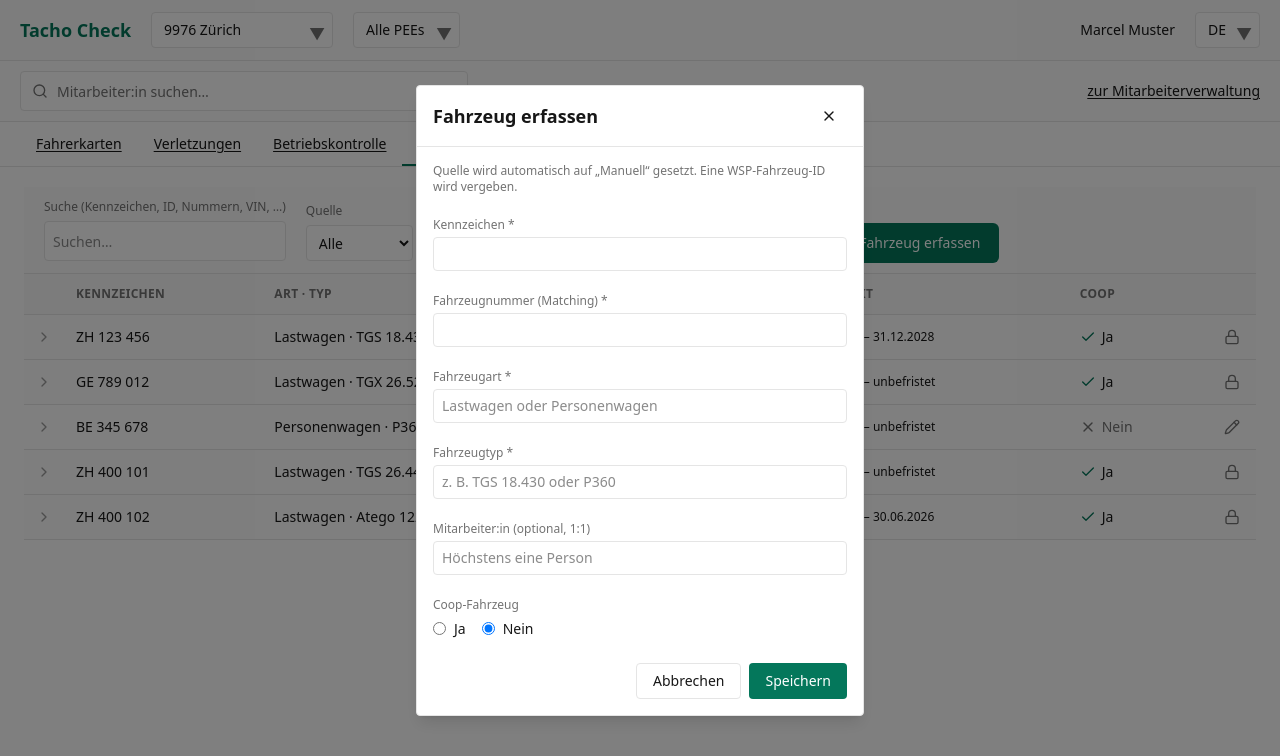
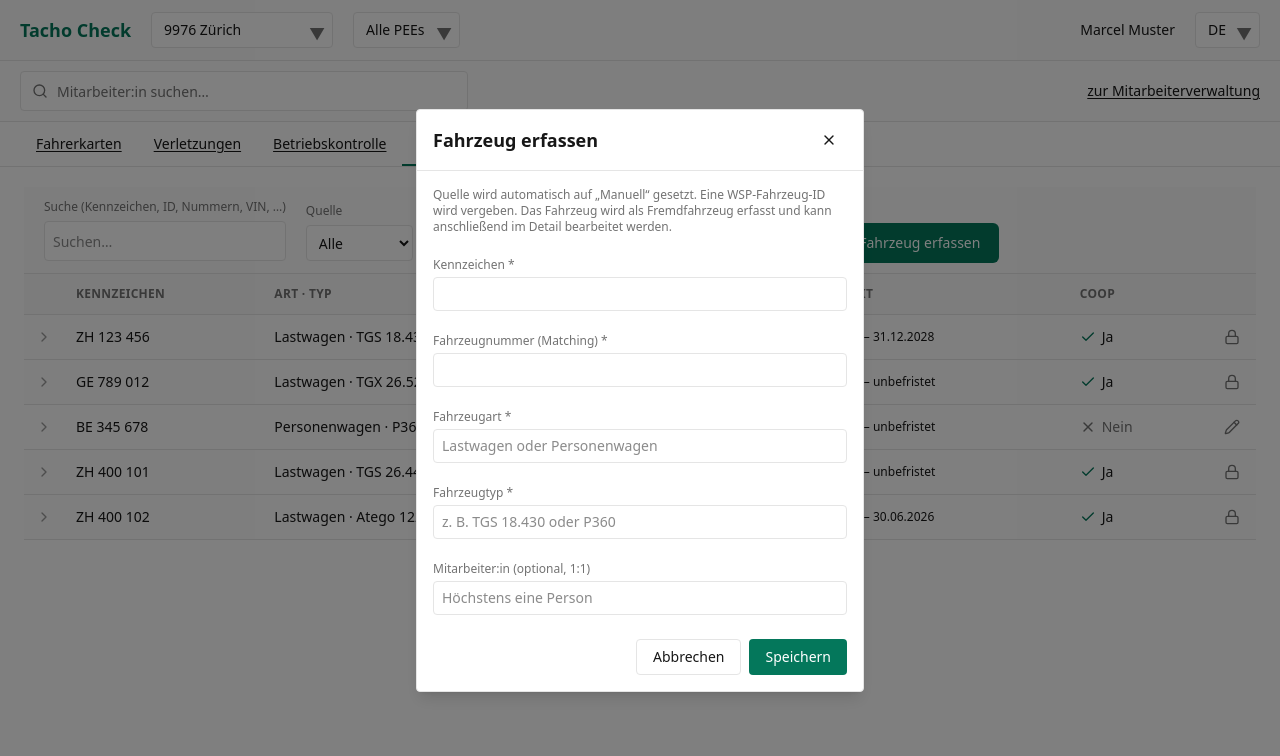
Before and after one commit to scomende/tachoCheck2, a Next.js app: page /fahrzeuge in a window 1280 px wide. Both pictures are taken after a click on the button "Fahrzeug erfassen". Shown: the top 756 px of the page. Built offline with nearby package versions, Linux system fonts and the light colour scheme.

Commit message:
Fahrzeug erfassen: Coop-Radio entfernen
Neue Fahrzeuge werden fest als Fremdfahrzeug (isCoopVehicle false) erfasst;
Hinweistext im Dialog ergänzt.

```diff
--- a/src/components/views/fahrzeuge/CreateVehicleModal.tsx
+++ b/src/components/views/fahrzeuge/CreateVehicleModal.tsx
@@ -80,7 +80,8 @@ export function CreateVehicleModal({
         <CardContent className="p-4">
           <form onSubmit={handleSubmit} className="flex flex-col gap-4">
             <p className="text-xs text-muted-foreground">
-              Quelle wird automatisch auf „Manuell“ gesetzt. Eine WSP-Fahrzeug-ID wird vergeben.
+              Quelle wird automatisch auf „Manuell“ gesetzt. Eine WSP-Fahrzeug-ID wird vergeben. Das Fahrzeug
+              wird als Fremdfahrzeug erfasst und kann anschließend im Detail bearbeitet werden.
             </p>
             <div>
               <label htmlFor="cv-license" className="text-xs font-medium text-muted-foreground">
@@ -149,29 +150,6 @@ export function CreateVehicleModal({
                 className="mt-0.5 w-full rounded border border-border bg-background px-2 py-1.5 text-sm"
               />
             </div>
-            <div>
-              <span className="text-xs font-medium text-muted-foreground">Coop-Fahrzeug</span>
-              <div className="mt-1 flex gap-4">
-                <label className="flex items-center gap-2 text-sm">
-                  <input
-                    type="radio"
-                    name="coop-create"
-                    checked={form.isCoopVehicle}
-                    onChange={() => setForm({ ...form, isCoopVehicle: true })}
-                  />
-                  Ja
-                </label>
-                <label className="flex items-center gap-2 text-sm">
-                  <input
-                    type="radio"
-                    name="coop-create"
-                    checked={!form.isCoopVehicle}
-                    onChange={() => setForm({ ...form, isCoopVehicle: false })}
-                  />
-                  Nein
-                </label>
-              </div>
-            </div>
             <div className="flex justify-end gap-2 pt-2">
               <Button type="button" variant="outline" onClick={handleClose}>
                 Abbrechen
```
